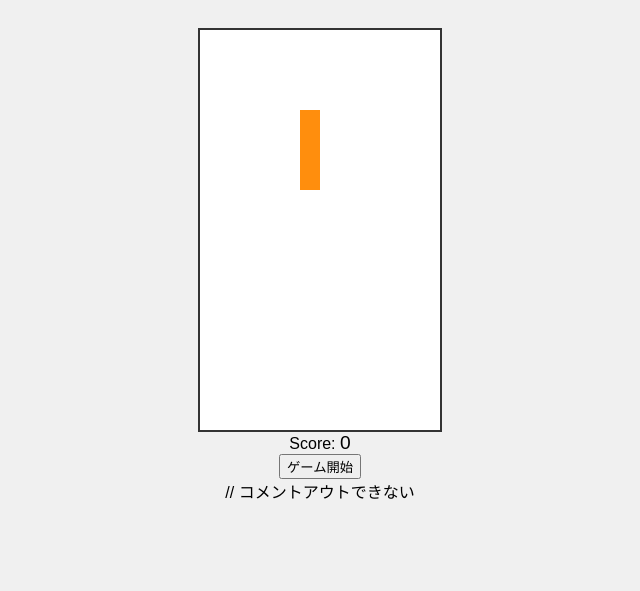
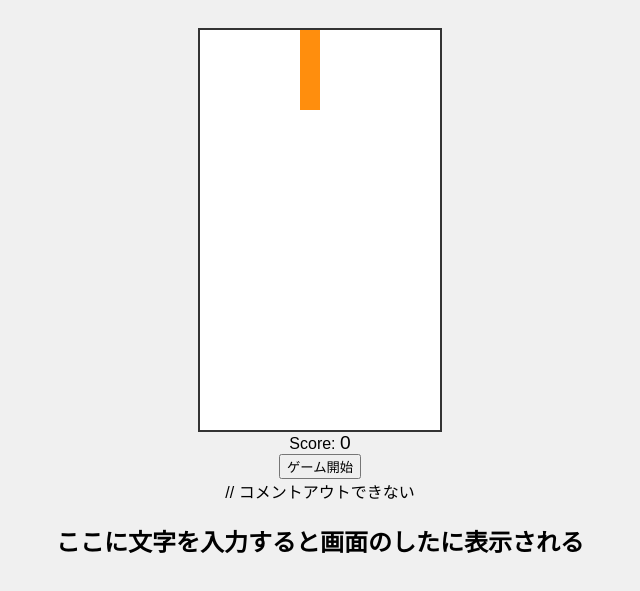
Before and after one commit to p-shiba/tetris, a plain HTML site: page index.html in a window 1280 px wide. Shown: the part 77-668 px from the top of the page, without its empty margins (320-960 px from the left). Drawn offline with Linux system fonts and the light colour scheme.

Commit message:
ボタンをクリックするとゲーム開始する

```diff
--- a/index.html
+++ b/index.html
@@ -33,6 +33,7 @@
     <button id="startBtn">ゲーム開始</button>
 
     // コメントアウトできない
+    <h2>ここに文字を入力すると画面のしたに表示される</h2>
 
     <script>
       // コメントアウトできる
@@ -254,7 +255,8 @@
           playerDrop();
         }
         draw();
-        requestAnimationFrame(update);
+        // requestAnimationFrame(update);
+        animationId = requestAnimationFrame(update);
       }
 
       // キー操作
@@ -275,8 +277,11 @@
       // 初期化
       const arena = createMatrix(12, 20);
       const player = { pos: { x: 0, y: 0 }, matrix: null, score: 0 };
-      playerReset();
-      update();
+      // playerReset(); 自動で開始するのでコメントアウト
+      // update(); 自動で開始するのでコメントアウト
+      // ↓ここを追加すると、空のフィールドが表示されます
+      playerReset(); // 新しいテトリミノをセット
+      draw();
 
       // ゲームをリセット＆スタートさせる関数
       function startGame() {
@@ -294,7 +299,8 @@
         // カウンタ類をリセット
         dropCounter = 0;
         lastTime = 0;
-        // ゲームループをスタート
+
+        // ここでループ再開！
         animationId = requestAnimationFrame(update);
       }
 
```
